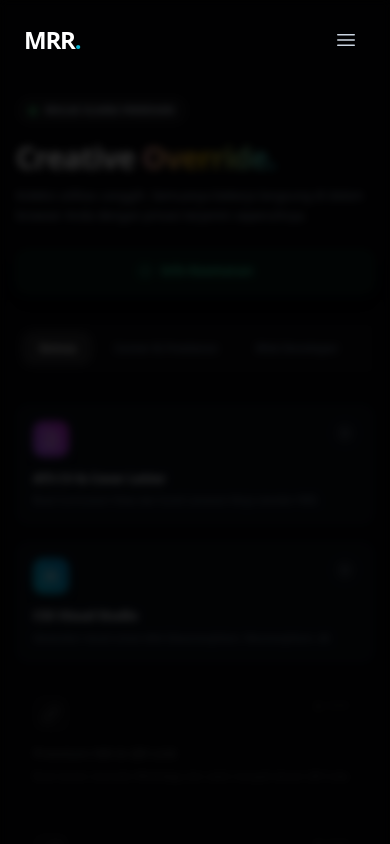
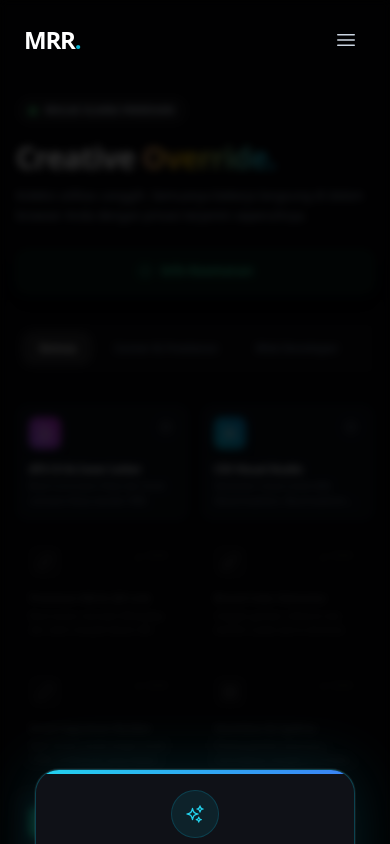
Before and after one commit to Rafli161102/CV-MRR, a Next.js app: page /toolkit in a window 390 px wide. Shown: the top 844 px of the page. Built offline with nearby package versions, Linux system fonts and the light colour scheme.

Commit message:
Update page.jsx

```diff
--- a/src/app/toolkit/page.jsx
+++ b/src/app/toolkit/page.jsx
@@ -75,7 +75,7 @@ const toolThemes = {
 };
 
 // =========================================================================
-// KOMPONEN KARTU MODUL (DENGAN ANCHOR TAG MURNI)
+// KOMPONEN KARTU MODUL (DIPERBAIKI UNTUK 2 KOLOM DI MOBILE)
 // =========================================================================
 const UnifiedCard = ({ tool, cardId }) => {
   const [isClicked, setIsClicked] = useState(false);
@@ -91,6 +91,7 @@ const UnifiedCard = ({ tool, cardId }) => {
 
     setTimeout(() => {
       setIsClicked(false);
+      // Navigasi HTML murni
       if (tool.link && tool.link.trim() !== '' && tool.link !== '#') {
         if (linkRef.current) {
           linkRef.current.click();
@@ -109,31 +110,31 @@ const UnifiedCard = ({ tool, cardId }) => {
       <div
         id={cardId}
         onClick={handleClick}
-        className={`group relative flex flex-col justify-between p-4 sm:p-5 lg:p-6 transition-all duration-300 rounded-xl sm:rounded-[20px] lg:rounded-[24px] overflow-hidden min-h-[120px] sm:min-h-[140px] lg:aspect-[1.618/1] transform-gpu
+        className={`group relative flex flex-col justify-between p-3 sm:p-5 lg:p-6 transition-all duration-300 rounded-xl sm:rounded-[20px] lg:rounded-[24px] overflow-hidden min-h-[110px] sm:min-h-[140px] lg:aspect-[1.618/1] transform-gpu
           ${isActive
             ? `bg-[#0a0f18] border border-white/[0.08] hover:border-white/[0.15] ${theme.glow} hover:-translate-y-1 cursor-pointer`
             : `bg-white/[0.01] border border-white/[0.02] opacity-60 grayscale-[80%] transition-all cursor-not-allowed`
         } ${isClicked ? 'scale-[0.96] border-white/30 !shadow-none' : ''}`}
       >
-        <div className={`absolute top-0 right-0 w-24 h-24 sm:w-32 sm:h-32 bg-gradient-to-bl ${theme.bg} rounded-full blur-[30px] sm:blur-[40px] opacity-0 group-hover:opacity-100 transition-opacity duration-700 pointer-events-none`}></div>
+        <div className={`absolute top-0 right-0 w-20 h-20 sm:w-32 sm:h-32 bg-gradient-to-bl ${theme.bg} rounded-full blur-[24px] sm:blur-[40px] opacity-0 group-hover:opacity-100 transition-opacity duration-700 pointer-events-none`}></div>
 
         <div className="flex items-start justify-between mb-3 sm:mb-4 lg:mb-6 relative z-10">
-          <div className={`w-9 h-9 sm:w-11 sm:h-11 lg:w-12 lg:h-12 rounded-[10px] sm:rounded-[14px] flex items-center justify-center transition-all duration-500 shadow-lg shrink-0
+          <div className={`w-8 h-8 sm:w-11 sm:h-11 lg:w-12 lg:h-12 rounded-lg sm:rounded-[14px] flex items-center justify-center transition-all duration-500 shadow-lg shrink-0
             ${!isClicked && isActive ? `group-hover:${tool.hoverAnim}` : ''}
             ${isClicked && tool.clickAnim ? tool.clickAnim : ''}
             ${isActive ? `bg-gradient-to-tr ${theme.iconBg} text-white` : `bg-white/5 text-slate-400 border border-white/10`}
           `}>
-             <IconComponent className="w-[18px] h-[18px] sm:w-5 sm:h-5 lg:w-[22px] lg:h-[22px]" />
+             <IconComponent className="w-4 h-4 sm:w-5 sm:h-5 lg:w-[22px] lg:h-[22px]" />
           </div>
 
           <div className="shrink-0">
             {isActive ? (
-              <div className={`flex items-center justify-center w-6 h-6 sm:w-7 sm:h-7 lg:w-8 lg:h-8 rounded-full transition-all duration-300 bg-white/5 text-slate-400 group-hover:bg-white/10 ${theme.text} ${isClicked ? 'translate-x-2 opacity-0' : ''}`}>
-                <Icons.ArrowRight className="w-3 h-3 sm:w-3.5 sm:h-3.5" />
+              <div className={`flex items-center justify-center w-5 h-5 sm:w-7 sm:h-7 lg:w-8 lg:h-8 rounded-full transition-all duration-300 bg-white/5 text-slate-400 group-hover:bg-white/10 ${theme.text} ${isClicked ? 'translate-x-2 opacity-0' : ''}`}>
+                <Icons.ArrowRight className="w-2.5 h-2.5 sm:w-3.5 sm:h-3.5" />
               </div>
             ) : (
               <div className="flex items-center gap-1 px-1.5 py-1 sm:px-2.5 sm:py-1.5 bg-black/40 border border-white/5 rounded-full">
-                 <Icons.Lock className="w-2.5 h-2.5 sm:w-3 sm:h-3 text-slate-500" />
+                 <Icons.Lock className="w-2 h-2 sm:w-3 sm:h-3 text-slate-500" />
                  <span className="text-[7px] sm:text-[9px] font-bold tracking-widest text-slate-500">SOON</span>
               </div>
             )}
@@ -141,10 +142,10 @@ const UnifiedCard = ({ tool, cardId }) => {
         </div>
 
         <div className="relative z-10 flex-1 flex flex-col justify-end">
-          <h3 className={`text-[13px] sm:text-[15px] lg:text-[17px] font-bold tracking-tight mb-1 transition-colors ${isActive ? 'text-slate-100 group-hover:text-white' : 'text-slate-500'} line-clamp-1`}>
+          <h3 className={`text-[11px] sm:text-[15px] lg:text-[17px] font-bold tracking-tight mb-0.5 sm:mb-1 transition-colors ${isActive ? 'text-slate-100 group-hover:text-white' : 'text-slate-500'} line-clamp-1`}>
             {tool.title}
           </h3>
-          <p className="text-[10px] sm:text-[11px] lg:text-[12px] text-slate-400/80 font-medium line-clamp-2 sm:line-clamp-2 leading-relaxed transition-colors">
+          <p className="text-[9px] sm:text-[11px] lg:text-[12px] text-slate-400/80 font-medium line-clamp-2 leading-relaxed transition-colors">
             {tool.description}
           </p>
         </div>
@@ -154,15 +155,16 @@ const UnifiedCard = ({ tool, cardId }) => {
 };
 
 // =========================================================================
-// KOMPONEN: BUBBLE TUTORIAL (ANTI-CRASH, BEBAS LOOP, RINGAN & PRESISI)
+// KOMPONEN: BUBBLE TUTORIAL (GAMING HUD STYLE - MURNI TANPA BUG/FREEZE)
 // =========================================================================
-const GuidedTour = ({ onComplete, activeTools, lockedTools }) => {
+const GuidedTour = ({ onComplete, filteredTools }) => {
   const [step, setStep] = useState(0);
   const [targetRect, setTargetRect] = useState(null);
   const [isScanning, setIsScanning] = useState(true);
   const [isClicking, setIsClicking] = useState(false);
 
-  // Mengunci array panduan menggunakan useMemo agar tidak menyebabkan Infinity Loop
+  // PEMBENTUKAN LANGKAH TUTORIAL SECARA DINAMIS & AMAN (Menggunakan useMemo)
+  // Menghindari Infinite Loop dari sisi React. Sinkron 100% dengan toolkitsDB.
   const TOUR_STEPS = useMemo(() => {
     const steps = [
       {
@@ -173,31 +175,23 @@ const GuidedTour = ({ onComplete, activeTools, lockedTools }) => {
       }
     ];
 
-    const firstActive = activeTools[0];
-    if (firstActive) {
+    // Menelusuri seluruh alat secara otomatis, apa pun statusnya!
+    filteredTools.forEach(tool => {
       steps.push({
-        target: `tool-${firstActive.id}`,
-        title: 'Modul Tersedia',
-        text: `Modul yang menyala menandakan alat ini sudah 100% siap digunakan. Klik untuk membuka fungsinya secara instan.`,
+        target: `tool-${tool.id}`,
+        title: tool.title,
+        text: tool.status === 'active'
+              ? `[${tool.category}] ${tool.description} Status: Aktif dan siap digunakan!`
+              : `[${tool.category}] ${tool.description} Status: Sedang dirakit (Segera Hadir).`,
         position: 'bottom'
       });
-    }
-
-    const firstLocked = lockedTools[0];
-    if (firstLocked) {
-      steps.push({
-        target: `tool-${firstLocked.id}`,
-        title: 'Tahap Perakitan',
-        text: `Kartu redup menandakan modul sedang dalam pengembangan. Sistem akan otomatis memperbaruinya saat alat siap rilis.`,
-        position: 'top'
-      });
-    }
+    });
 
     steps.push(
       {
         target: 'tut-security',
         title: 'Infrastruktur Keamanan',
-        text: 'Sangat krusial: Sistem ini beroperasi murni secara Client-Side. Seluruh data diproses secara luring di perangkat tanpa server backend.',
+        text: 'Sistem ini beroperasi murni secara Client-Side. Seluruh data diproses secara luring di perangkat tanpa server backend.',
         position: 'bottom'
       },
       {
@@ -209,16 +203,20 @@ const GuidedTour = ({ onComplete, activeTools, lockedTools }) => {
     );
 
     return steps;
-  }, [activeTools, lockedTools]);
+  }, [filteredTools]);
 
   // Fungsi kalkulasi posisi secara presisi dan ringan
   const updateRect = useCallback(() => {
-    const el = document.getElementById(TOUR_STEPS[step]?.target);
+    if (typeof window === 'undefined') return;
+    const targetId = TOUR_STEPS[step]?.target;
+    if (!targetId) return;
+
+    const el = document.getElementById(targetId);
     if (el) {
       const rect = el.getBoundingClientRect();
       if (rect.width > 0 && rect.height > 0) {
         setTargetRect(prev => {
-          // ANTI-LOOP: Jangan render ulang jika pergerakannya cuma kurang dari 2 piksel (menghemat memori)
+          // ANTI-LOOP: Jangan render ulang jika pergerakannya cuma kurang dari 2 piksel
           if (prev &&
               Math.abs(prev.top - rect.top) < 2 &&
               Math.abs(prev.left - rect.left) < 2 &&
@@ -435,15 +433,15 @@ export default function ToolkitPage() {
     return activeCat === 'Semua' ? [...toolkits] : toolkits.filter(tool => tool.category === activeCat);
   }, [activeCat]);
 
-  const activeToolsRendered = useMemo(() => filteredTools.filter(t => t.status === 'active'), [filteredTools]);
-  const lockedToolsRendered = useMemo(() => filteredTools.filter(t => t.status !== 'active'), [filteredTools]);
-
   useEffect(() => {
     if ('scrollRestoration' in window.history) {
       window.history.scrollRestoration = 'manual';
     }
 
-    const hasSeenWelcome = localStorage.getItem('portfolio_welcome_v5');
+    // Jangan izinkan browser ngescroll otomatis saat halaman di-refresh
+    window.scrollTo(0, 0);
+
+    const hasSeenWelcome = localStorage.getItem('portfolio_welcome_v6');
     if (!hasSeenWelcome) {
        setTourState('welcome');
     }
@@ -456,7 +454,7 @@ export default function ToolkitPage() {
 
   const handleCompleteTour = () => {
     setTourState('idle');
-    localStorage.setItem('portfolio_welcome_v5', 'true');
+    localStorage.setItem('portfolio_welcome_v6', 'true');
     window.scrollTo({ top: 0, behavior: 'smooth' });
   };
 
@@ -468,7 +466,7 @@ export default function ToolkitPage() {
         <div className="absolute bottom-[-10%] right-[-10%] w-[80vw] h-[80vw] sm:w-[50vw] sm:h-[50vw] bg-purple-600/10 rounded-full blur-[120px] sm:blur-[150px] mix-blend-screen"></div>
       </div>
 
-      {/* CONTAINER DIPERBAIKI: max-w-7xl presisi dengan Hamburger Navbar Global Tailwind */}
+      {/* CONTAINER DIPERBAIKI: max-w-7xl px-4 sm:px-6 lg:px-8 Menyesuaikan presisi sejajar dengan Hamburger Navbar standar */}
       <div className="w-full max-w-7xl mx-auto px-4 sm:px-6 lg:px-8 pt-24 sm:pt-28 lg:pt-32 pb-0 flex flex-col flex-grow">
 
         <header className="mb-6 sm:mb-8 lg:mb-12 animate-fade-in-up">
@@ -521,9 +519,9 @@ export default function ToolkitPage() {
           </div>
         </div>
 
-        {/* LAYOUT MOBILE 1 KOLOM AGAR RAPI (TIDAK BERDESAKAN) */}
+        {/* LAYOUT MOBILE 2 KOLOM AGAR PRESISI, ELEGAN & TIDAK MEMBUANG SCROLL */}
         <div className="animate-fade-in-up w-full" style={{ animationDelay: '0.2s' }}>
-          <div className="grid grid-cols-1 sm:grid-cols-2 lg:grid-cols-3 xl:grid-cols-4 gap-4 sm:gap-6 pb-0 mb-0">
+          <div className="grid grid-cols-2 lg:grid-cols-3 xl:grid-cols-4 gap-3 sm:gap-4 lg:gap-6 pb-0 mb-0">
             {filteredTools.map((tool) => {
                return <UnifiedCard
                   key={tool.id}
@@ -561,10 +559,10 @@ export default function ToolkitPage() {
 
       </div>
 
-      {/* MODAL SELAMAT DATANG (MENCEGAH BUG SCROLL-DOWN) */}
+      {/* MODAL SELAMAT DATANG (MENCEGAH BUG SCROLL-DOWN) DI-TENGAH MURNI */}
       {tourState === 'welcome' && (
-        <div className="fixed inset-0 z-[999999] flex items-center justify-center p-4 bg-black/80 backdrop-blur-sm animate-fade-in touch-none">
-           <div className="bg-[#0F1117] border border-cyan-500/30 p-6 rounded-3xl max-w-[320px] w-full shadow-[0_0_60px_rgba(34,211,238,0.15)] text-center relative overflow-hidden ring-1 ring-white/5">
+        <div className="fixed inset-0 z-[999999] flex items-center justify-center p-4 bg-black/80 backdrop-blur-sm animate-fade-in">
+           <div className="bg-[#0F1117] border border-cyan-500/30 p-5 sm:p-6 rounded-3xl max-w-[320px] w-full shadow-[0_0_60px_rgba(34,211,238,0.15)] text-center relative overflow-hidden ring-1 ring-white/5">
               <div className="absolute top-0 left-0 w-full h-1 bg-gradient-to-r from-cyan-400 to-blue-500"></div>
               <div className="w-12 h-12 mx-auto bg-cyan-500/10 rounded-full flex items-center justify-center mb-4 border border-cyan-500/20">
                  <Icons.Sparkles className="w-5 h-5 text-cyan-400" />
@@ -574,7 +572,7 @@ export default function ToolkitPage() {
                  Sistem ini dirancang khusus untuk mempermudah proses kreatif Anda. Mari ikuti panduan singkat untuk mengenal fitur-fiturnya.
               </p>
               <div className="flex gap-3">
-                 <button onClick={() => { setTourState('idle'); localStorage.setItem('portfolio_welcome_v5', 'true'); }} className="flex-1 py-2.5 rounded-full border border-white/10 text-slate-300 text-[11px] font-bold hover:bg-white/5 transition-colors">
+                 <button onClick={() => { setTourState('idle'); localStorage.setItem('portfolio_welcome_v6', 'true'); }} className="flex-1 py-2.5 rounded-full border border-white/10 text-slate-300 text-[11px] font-bold hover:bg-white/5 transition-colors">
                    Lewati
                  </button>
                  <button onClick={handleStartTour} className="flex-1 py-2.5 rounded-full bg-cyan-500 text-black text-[11px] font-bold hover:bg-cyan-400 transition-colors shadow-[0_0_15px_rgba(34,211,238,0.4)] active:scale-95">
@@ -590,7 +588,8 @@ export default function ToolkitPage() {
         <div className="fixed inset-0 z-[999999] flex items-center justify-center p-4 sm:p-6 bg-[#000000]/80 backdrop-blur-sm animate-fade-in">
            <div className="absolute inset-0 cursor-pointer" onClick={() => setIsSecurityModalOpen(false)}></div>
 
-           <div className="relative w-full max-w-md my-auto bg-[#0a0a0a]/95 backdrop-blur-2xl border border-white/10 shadow-[0_0_80px_rgba(0,0,0,0.8)] rounded-[24px] sm:rounded-[32px] z-10 flex flex-col max-h-[90vh]">
+           {/* Kontainer Utama Modal - Terkunci di tengah dengan max-h */}
+           <div className="relative w-full max-w-md bg-[#0a0a0a]/95 backdrop-blur-2xl border border-white/10 shadow-[0_0_80px_rgba(0,0,0,0.8)] rounded-[24px] sm:rounded-[32px] overflow-hidden z-10 flex flex-col max-h-[85vh]">
 
               <div className="p-4 sm:p-6 text-center border-b border-white/5 relative shrink-0">
                  <button onClick={() => setIsSecurityModalOpen(false)} className="absolute top-4 right-4 sm:top-6 sm:right-6 text-slate-500 hover:text-white transition-colors bg-white/5 hover:bg-white/10 p-1.5 sm:p-2 rounded-full">
@@ -604,8 +603,8 @@ export default function ToolkitPage() {
                  <p className="hidden sm:block text-[11px] sm:text-sm text-slate-400 mt-1 sm:mt-2 font-medium">100% Aman. Nol Data di Server.</p>
               </div>
 
+              {/* Area Teks yang bisa di-scroll ke bawah jika layar HP terlalu kecil */}
               <div className="p-4 sm:p-6 space-y-3 sm:space-y-5 bg-white/[0.02] overflow-y-auto no-scrollbar">
-
                  <div className="flex gap-3 items-start">
                     <div className="w-6 h-6 sm:w-8 sm:h-8 rounded-full bg-white/5 border border-white/10 flex items-center justify-center shrink-0 text-emerald-400 font-bold text-[10px] sm:text-xs">1</div>
                     <div>
@@ -629,7 +628,6 @@ export default function ToolkitPage() {
                        <p className="text-slate-400 text-[11px] sm:text-[12px] leading-snug mt-1">Hanya dititipkan di browser Anda, dan bisa dihapus kapan saja.</p>
                     </div>
                  </div>
-
               </div>
 
               <div className="p-4 sm:p-5 border-t border-white/5 bg-[#050505]/50 shrink-0">
@@ -641,7 +639,7 @@ export default function ToolkitPage() {
         </div>
       )}
 
-      {tourState === 'tour' && <GuidedTour onComplete={handleCompleteTour} activeTools={activeToolsRendered} lockedTools={lockedToolsRendered} />}
+      {tourState === 'tour' && <GuidedTour onComplete={handleCompleteTour} filteredTools={filteredTools} />}
 
       <style dangerouslySetInnerHTML={{__html: `
         .no-scrollbar::-webkit-scrollbar { display: none; }
```
